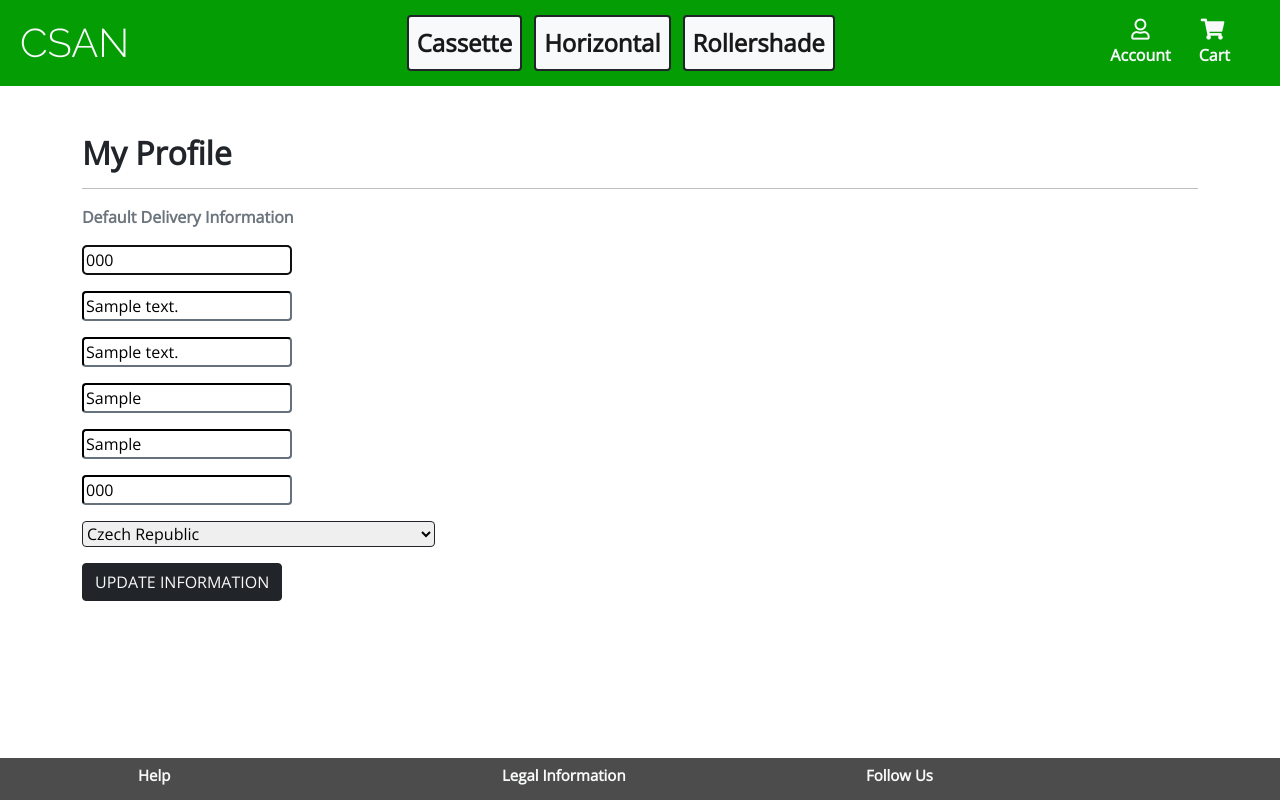
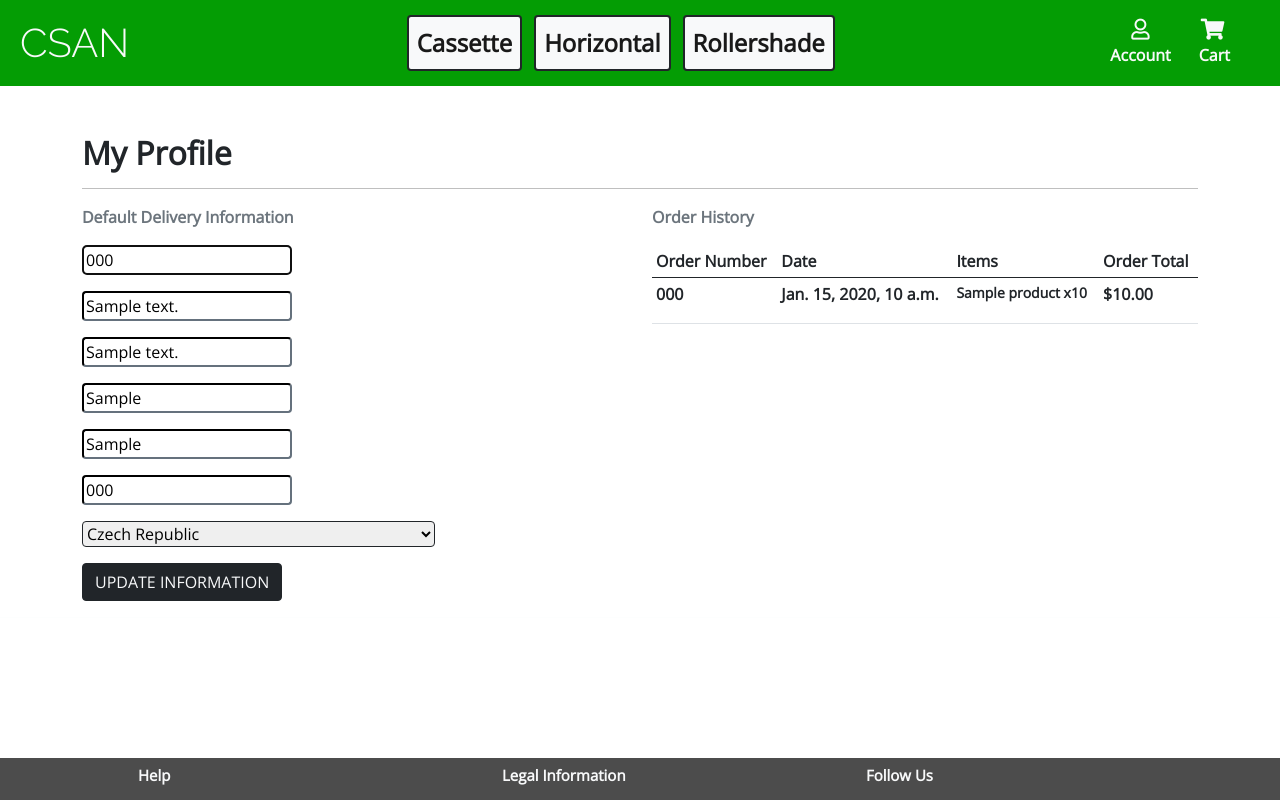
Before and after one commit to Jca-Dev/CSAN, a Django app: page /profile/ in a window 1280 px wide. Run offline with Django 3.2, Linux system fonts and the light colour scheme; a user stored in the database is signed in; tables that the repository leaves empty hold one stand-in row (values such as "Sample post"); parts of the project's set-up code (start-up, migrations or seed data) failed here and were passed over; some libraries are stand-ins or nearby versions.

Commit message:
add order history to profile page

```diff
--- a/profiles/templates/profiles/profile.html
+++ b/profiles/templates/profiles/profile.html
@@ -19,7 +19,49 @@
                     <button class="btn btn-dark text-light rounded text-uppercase">Update Information</button>
                 </form>
             </div>
+
+            <div class="col-12 col-lg-6">
+                <p class="text-muted">Order History</p>
+                <div class="order-history table-responsive">
+                    <table class="table table-sm mb-5">
+                        <thead>
+                            <tr>
+                                <th>Order Number</th>
+                                <th>Date</th>
+                                <th>Items</th>
+                                <th>Order Total</th>
+                            </tr>
+                        </thead>
+                        <tbody>
+                            {% for order in orders %}
+                                <tr>
+                                    <td>
+                                        <a href="{% url 'order_history' order.order_number %}"
+                                        title="{{ order.order_number }}">
+                                            {{ order.order_number|truncatechars:6 }}
+                                        </a>
+                                    </td>
+                                    <td>{{ order.date }}</td>
+                                    <td>
+                                        <ul class="list-unstyled">
+                                            {% for item in order.lineitems.all %}
+                                                <li class="small">
+                                                    {% if item.product.has_sizes %}
+                                                        Size {{ item.product.size|upper }}
+                                                    {% endif %}{{ item.product.name }} x{{ item.quantity }}
+                                                </li>
+                                            {% endfor %}
+                                        </ul>
+                                    </td>
+                                    <td>${{ order.grand_total }}</td>
+                                </tr>
+                            {% endfor %}
+                        </tbody>
+                    </table>
+                </div>
+            </div>
         </div>
+    </div>
 {% endblock %}
 
 {% block postloadjs %}
```
